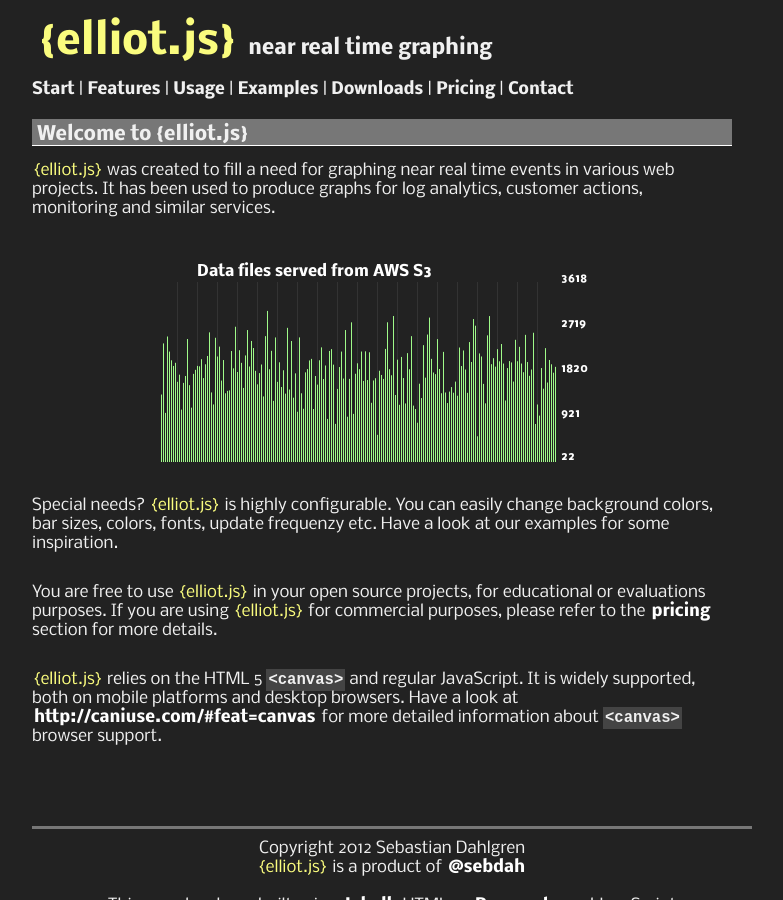
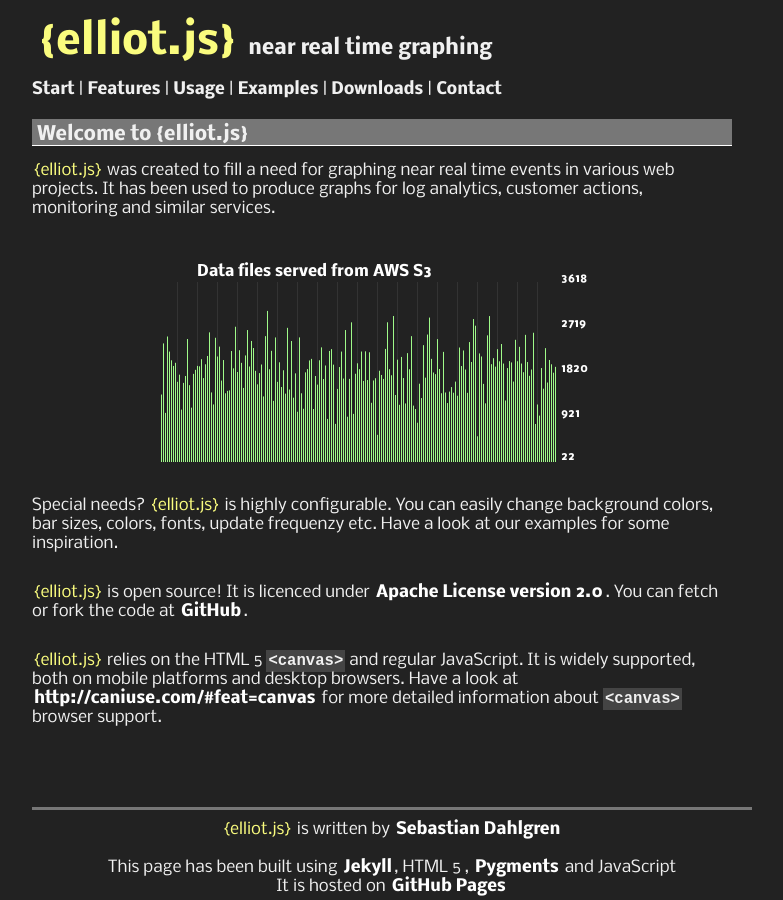
Before and after one commit to sebdah/elliot.js, a Jekyll site: the page built from index.html, in a window 1280 px wide. Shown: the whole page, without its empty margins (258-1041 px from the left). Built offline with Jekyll 4.4.1, drawn with Linux system fonts in a browser that asks for light colours; nearby versions of some CDN libraries.

Commit message:
Added open source information about elliot.js to GitHub pages

```diff
--- a/_layouts/default.html
+++ b/_layouts/default.html
@@ -42,7 +42,6 @@
       <span class="menuitem" onclick="fetchArticle('usage')">Usage</span> |
       <span class="menuitem" onclick="fetchArticle('examples')">Examples</span> |
       <span class="menuitem" onclick="fetchArticle('downloads')">Downloads</span> |
-      <span class="menuitem" onclick="fetchArticle('pricing')">Pricing</span> |
       <span class="menuitem" onclick="fetchArticle('contact')">Contact</span>
 
     </nav>
@@ -51,8 +50,7 @@
     {{content}}
 
     <footer>
-      Copyright 2012 Sebastian Dahlgren<br />
-      <span class="elliot">{elliot.js}</span> is a product of <a href="http://github.com/sebdah">@sebdah</a>
+      <span class="elliot">{elliot.js}</span> is written by <a href="http://www.sebastiandahlgren.se">Sebastian Dahlgren</a>
       <br /><br />
       This page has been built using <a href="https://github.com/mojombo/jekyll/">Jekyll</a>, HTML 5
       , <a href="http://pygments.org/">Pygments</a> and JavaScript<br />
--- a/index.html
+++ b/index.html
@@ -22,9 +22,9 @@
   </p>
 
   <p>
-    You are free to use <span class="elliot">{elliot.js}</span> in your open source projects, for educational or
-    evaluations purposes. If you are using <span class="elliot">{elliot.js}</span> for commercial purposes, please
-    refer to the <a href="#pricing">pricing</a> section for more details.
+    <span class="elliot">{elliot.js}</span> is open source! It is licenced under
+    <a href="http://www.apache.org/licenses/LICENSE-2.0">Apache License version 2.0</a>. You can fetch or fork the code at
+    <a href="https://github.com/sebdah/elliot.js">GitHub</a>.
   </p>
 
   <p>
@@ -45,7 +45,7 @@
   <ul>
     <li>Near real time graphing</li>
     <li>Auto scaling for large data sets</li>
-    <li>Free (as in free beer) for open source projects</li>
+    <li>Open source (free as in free beer and free speach)</li>
     <li>Configurable update frequency</li>
     <li>Makes use of the powerful hardware supported HTML5 <tt>&lt;canvas&gt;</tt> tag</li>
     <li>Support for all relevant browsers. Read more at <a href="http://caniuse.com/#feat=canvas">http://caniuse.com/#feat=canvas</a></li>
@@ -168,107 +168,6 @@
 
 </article>
 
-<article id='pricing'>
-
-  <h1>Pricing</h1>
-
-  <p>
-    <span class="elliot">{elliot.js}</span> is free to use for open source projects, educational purposes or
-    for evaluation. However if you intend to use it for commercial purposes, find
-    the pricing details below.
-  </p>
-
-  <p>
-    If you are purchasing an commercial license for <span class="elliot">{elliot.js}</span> you will also get
-    access to our hosted version distributed via a Content Delivery Network.
-  </p>
-
-  <table>
-    <tr>
-      <th>
-        <strong><u>Single web page license</u></strong><br />
-        <ul>
-          <li>For single simple web pages that is not considered a web application</li>
-          <li>A hosted version of <span class="elliot">{elliot.js}</span> in our CDN is included</li>
-          <li>You will get full access to the code</li>
-        </ul>
-      </th>
-      <td>50&nbsp;USD&nbsp;/&nbsp;40&nbsp;EUR</td>
-      <td>
-        <form action="order.html" method="get">
-          <input type='hidden' name='license' value='Single web page license'>
-          <input type='hidden' name='price' value='50 USD or 40 EUR'>
-          <input type='submit' value='Order license'>
-        </form>
-      </td>
-    </tr>
-    <tr>
-      <th>
-        <strong><u>Single developer license</u></strong><br />
-        <ul>
-          <li>Allows one developer* within the company to work with <span class="elliot">{elliot.js}</span></li>
-          <li>You can use <span class="elliot">{elliot.js}</span> in as many applications as you want</li>
-          <li>A hosted version of <span class="elliot">{elliot.js}</span> in our CDN is included</li>
-          <li>And you will get full access to the code</li>
-        </ul>
-      </th>
-      <td>150&nbsp;USD&nbsp;/&nbsp;120&nbsp;EUR</td>
-      <td>
-        <form action="order.html" method="get">
-          <input type='hidden' name='license' value='Single developer license'>
-          <input type='hidden' name='price' value='150 USD or 120 EUR'>
-          <input type='submit' value='Order license'>
-        </form>
-      </td>
-    </tr>
-    <tr>
-      <th>
-        <strong><u>5 developer license</u></strong><br />
-        <ul>
-          <li>Allows up to 5 developers* within the company to work with <span class="elliot">{elliot.js}</span></li>
-          <li>You can use <span class="elliot">{elliot.js}</span> in as many applications as you want</li>
-          <li>A hosted version of <span class="elliot">{elliot.js}</span> in our CDN is included</li>
-          <li>And you will get full access to the code</li>
-        </ul>
-      </th>
-      <td>450&nbsp;USD&nbsp;/&nbsp;360&nbsp;EUR</td>
-      <td>
-        <form action="order.html" method="get">
-          <input type='hidden' name='license' value='5 developer license'>
-          <input type='hidden' name='price' value='450 USD or 360 EUR'>
-          <input type='submit' value='Order license'>
-        </form>
-      </td>
-    </tr>
-    <tr>
-      <th>
-        <strong><u>10 developer license</u></strong><br />
-        <ul>
-          <li>Allows up to 10 developers* within the company to work with <span class="elliot">{elliot.js}</span></li>
-          <li>You can use <span class="elliot">{elliot.js}</span> in as many applications as you want</li>
-          <li>A hosted version of <span class="elliot">{elliot.js}</span> in our CDN is included</li>
-          <li>And you will get full access to the code</li>
-        </ul>
-      </th>
-      <td>700&nbsp;USD&nbsp;/&nbsp;570&nbsp;EUR</td>
-      <td>
-        <form action="order.html" method="get" accept-charset='utf-8'>
-          <input type='hidden' name='license' value='10 developer license'>
-          <input type='hidden' name='price' value='700 USD or 570 EUR'>
-          <input type='submit' value='Order license'>
-        </form>
-      </td>
-    </tr>
-  </table>
-  *) Any one that is directly or indirectly develops an application or user interface containing
-  <span class="elliot">{elliot.js}</span> is considered a developer.
-
-  <p>
-    Do you have other needs or licensing proposals? Please <a href="#contact">contact us</a>.
-  </p>
-
-</article>
-
 <article id='contact'>
 
   <h1>Contact details</h1>
```
Also changed, not shown: order.html (deleted, +0 -89 lines).
